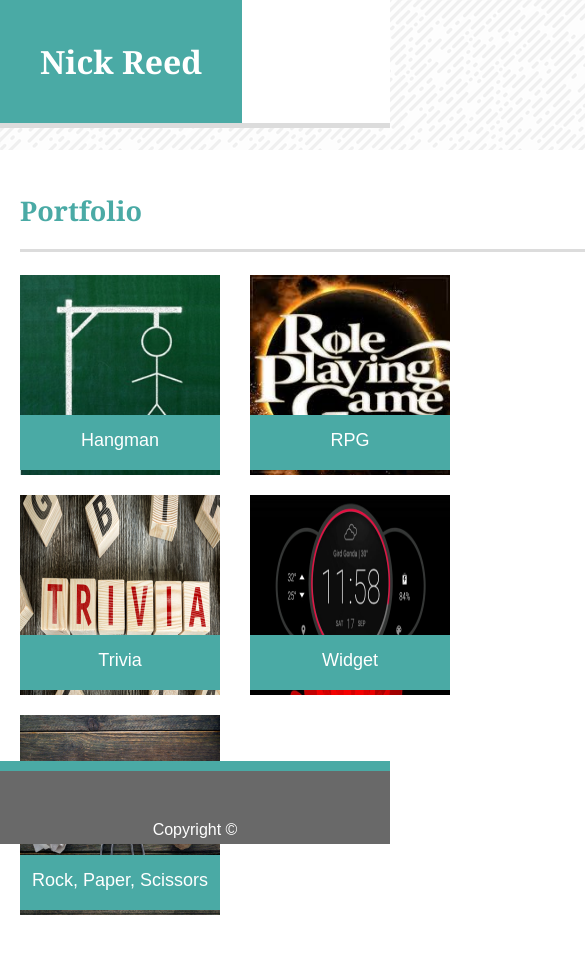
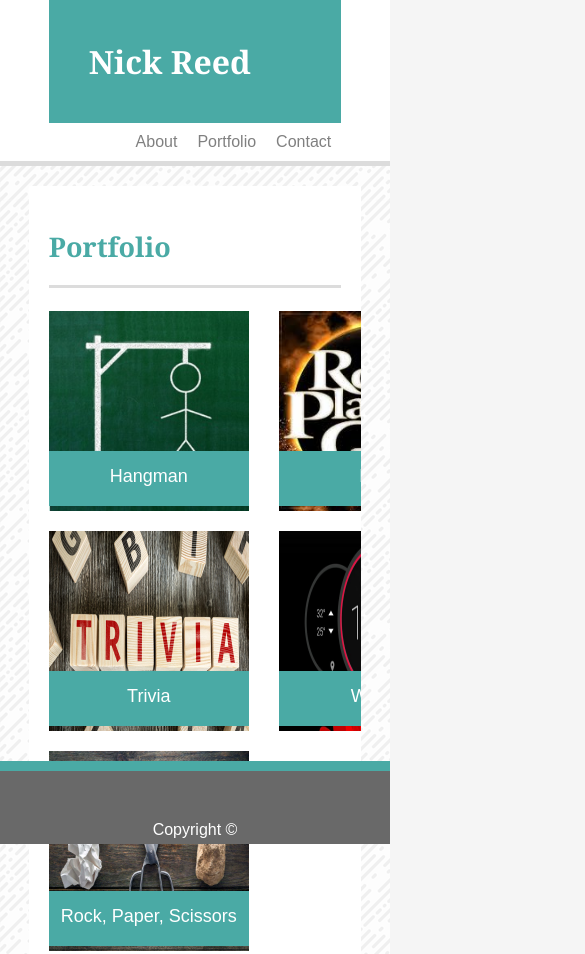
Before and after one commit to niccor83/Responsive-Portfolio, a plain HTML site: page portfolio.html in a window 390 px wide. Shown: the top 954 px of the page, 585 px wide, since content can reach past the window. Drawn offline with Linux system fonts and the light colour scheme.

Commit message:
final modification to media queries

```diff
--- a/assets/css/style.css
+++ b/assets/css/style.css
@@ -10,7 +10,7 @@ header{
 }
 
 .clearfix    {
-    width: 960px;
+    width: 960px;;
     margin: 0 auto;
     overflow: auto;
 }
@@ -47,14 +47,13 @@ h2  {
 a   {
     color: gray;
     float: right;
-    padding: 20px 0px 20px 20px;
+    padding: 20px 0px 20px 10px;
     margin-top: 20px;
     text-decoration: none;
 }
 a:hover   {
     color: lightgray;
-    float: right;
-    padding: 20px 0px 20px 20px;
+    padding: 20px 0px 20px 10px;
     margin-top: 20px;
     text-decoration: none;
 }
@@ -70,6 +69,10 @@ a:hover   {
 
 }
 
+img {
+    width: 200px;
+    height:200px;
+}
 .row   {
     clear: both;
     width: 430px;
@@ -117,6 +120,7 @@ a:hover   {
     bottom: 5px;
     width: 200px;
     padding-top: 15px;
+
 }
 
 
@@ -133,14 +137,14 @@ p   {
 }
 
 textarea  {
-    width: 912px;
+    width: 100%;
     color:gray;
     border: solid 2px lightgray;
     font-family: 'Arial', 'Helvetica Neue', 'Helvetica', 'sans-serif';
     margin-bottom: 10px;
 
 }
-
+    }
 form    {
     color:gray;
 }
@@ -165,3 +169,72 @@ footer  {
     left: 0;
     width: 100%
 }
+
+
+
+@media screen and (max-width: 640px){
+header  {
+    width: 100%;
+    height: auto;
+    position: static;
+    margin: 0;
+
+}
+h1  {
+    width:100%;
+    margin: auto;
+
+}
+.clearfix{
+    width:100%;
+    margin:auto;
+    overflow: hidden;
+
+}
+#mainInfo  {
+    margin-top: 20px;
+    clear: both;
+    width: 100%;
+}
+a   {
+    margin-top: 0;
+    padding: 10px;
+    float:right;
+
+}
+a:hover   {
+    padding:10px;
+    margin:0;
+
+}
+
+.right  {
+    flex: 100%;
+    max-width: 100%;
+}
+
+.left   {
+    flex: 100%;
+    max-width: 100%;
+}
+
+
+@media screen and (max-width: 768px){
+#mainInfo  {
+    width: 75%;
+}
+.clearfix    {
+    width: 75%;
+}
+
+}
+
+@media screen and (max-width: 980px){
+#mainInfo  {
+    width: 75%;
+}
+.clearfix    {
+    width: 75%;
+}
+
+}
```
Also changed, not shown: contact.html (+2 -1 lines), portfolio.html (+0 -1 lines).
